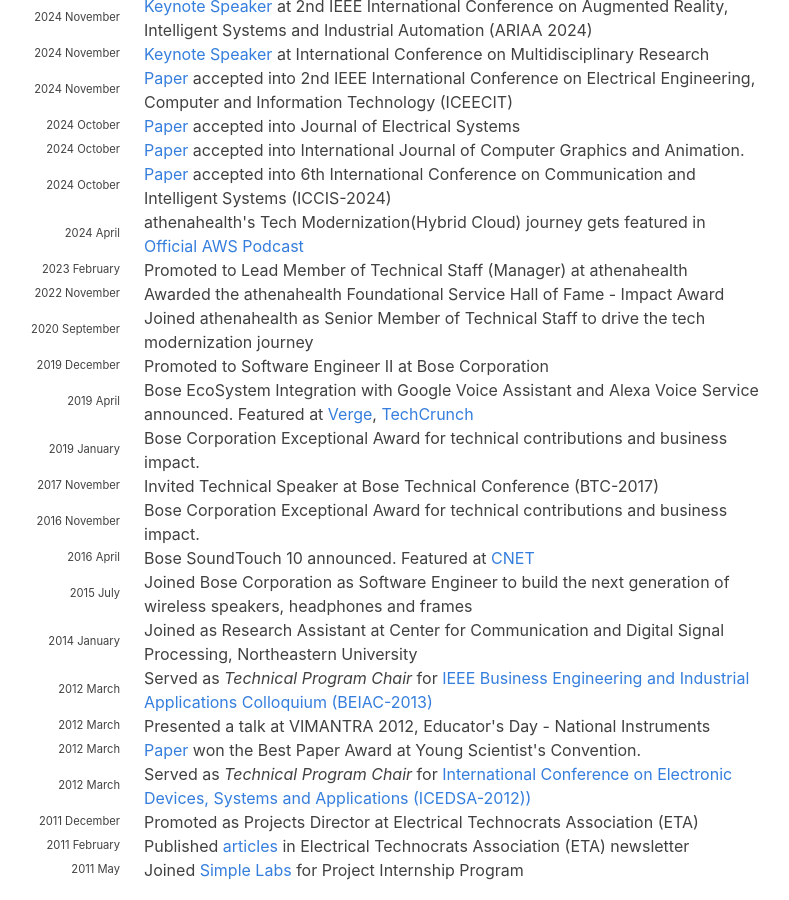
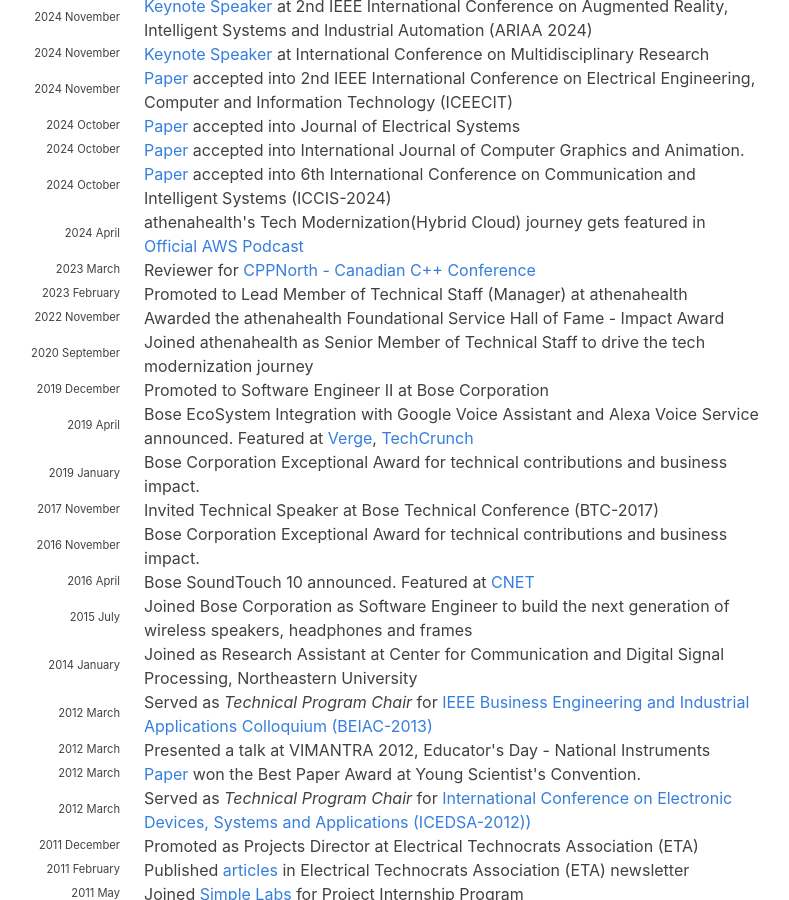
Before and after one commit to hariharanragothaman/hariharanragothaman.github.io, a Jekyll site: the page built from index.md, in a window 1280 px wide and 900 px high, scrolled down 1180 px. Shown: the whole window, without its empty margins (188-977 px from the left). Built offline with Jekyll 4.4.1, drawn with Linux system fonts in a browser that asks for light colours; nearby versions of some CDN libraries; some web fonts are replaced.

Commit message:
Polishes and Updates

```diff
--- a/_data/news.yaml
+++ b/_data/news.yaml
@@ -61,6 +61,10 @@
 - year: 2024
   year-extra: April
   description: athenahealth's Tech Modernization(Hybrid Cloud) journey gets featured in <a href="https://aws.amazon.com/podcasts/aws-podcast/663-athenahealth-accelerates-hybrid-cloud-journey-with-aws/?podcast-list-wide.sort-by=item.additionalFields.EpisodeNum&podcast-list-wide.sort-order=desc">Official AWS Podcast</a>
+
+- year: 2023
+  year-extra: March
+  description: Reviewer for <a href="https://cppnorth.ca/">CPPNorth - Canadian C++ Conference</a>
 
 - year: 2023
   year-extra: February
```
